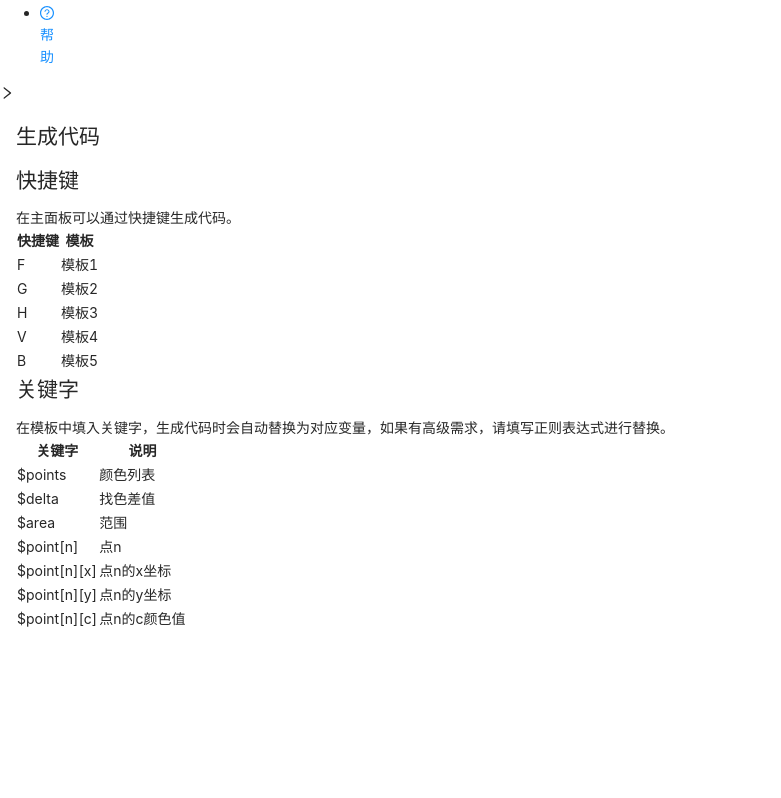
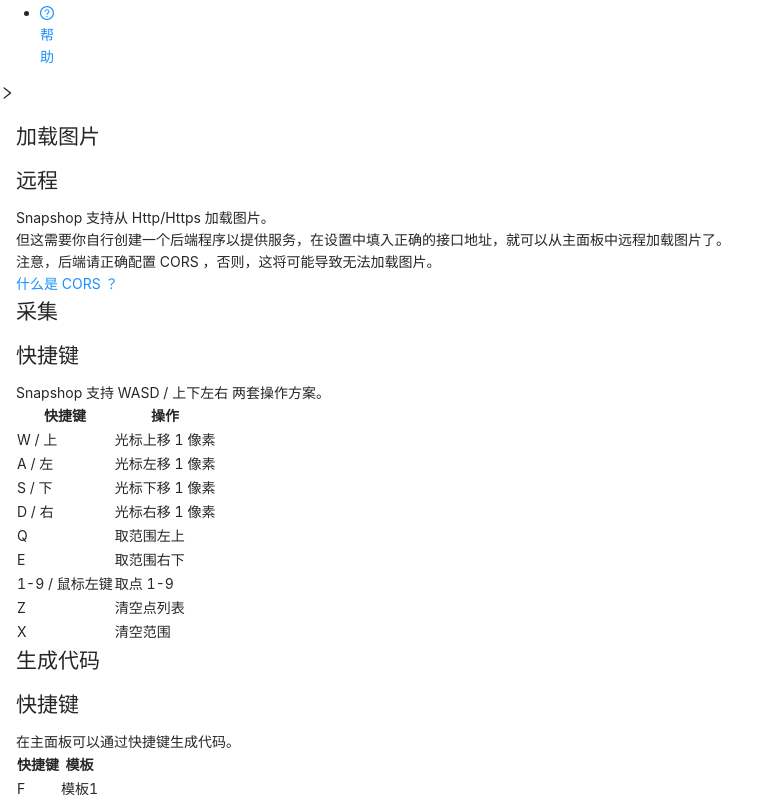
Before and after one commit to AuTsing/snapshop, a Vue app: page /#/help in a window 1280 px wide. Shown: the part 506-1304 px from the top of the page, without its empty margins (0-781 px from the left). Before the commit the page ends 1153 px from the top, so only its background shows below. Built offline with nearby package versions, Linux system fonts and the light colour scheme.

Commit message:
finish Help

```diff
--- a/src/view/Help.vue
+++ b/src/view/Help.vue
@@ -1,4 +1,30 @@
 <script setup lang="ts">
+const sampleHotkeysColumns = [
+    { title: '快捷键', dataIndex: 'hotkey' },
+    { title: '操作', dataIndex: 'action' },
+];
+const sampleHotkeys = [
+    { key: '1', hotkey: 'W / 上', action: '光标上移 1 像素' },
+    { key: '2', hotkey: 'A / 左', action: '光标左移 1 像素' },
+    { key: '3', hotkey: 'S / 下', action: '光标下移 1 像素' },
+    { key: '4', hotkey: 'D / 右', action: '光标右移 1 像素' },
+    { key: '5', hotkey: 'Q', action: '取范围左上' },
+    { key: '6', hotkey: 'E', action: '取范围右下' },
+    { key: '7', hotkey: '1-9 / 鼠标左键', action: '取点 1-9' },
+    { key: '8', hotkey: 'Z', action: '清空点列表' },
+    { key: '9', hotkey: 'X', action: '清空范围' },
+];
+const generateCodeHotkeysColumns = [
+    { title: '快捷键', dataIndex: 'hotkey' },
+    { title: '模板', dataIndex: 'template' },
+];
+const generateCodeHotkeys = [
+    { key: '1', hotkey: 'F', template: '模板1' },
+    { key: '2', hotkey: 'G', template: '模板2' },
+    { key: '3', hotkey: 'H', template: '模板3' },
+    { key: '4', hotkey: 'V', template: '模板4' },
+    { key: '5', hotkey: 'B', template: '模板5' },
+];
 const keywordsColumns = [
     { title: '关键字', dataIndex: 'keyword' },
     { title: '说明', dataIndex: 'instruction' },
@@ -12,30 +38,35 @@
     { key: '6', keyword: '$point[n][y]', instruction: '点n的y坐标' },
     { key: '7', keyword: '$point[n][c]', instruction: '点n的c颜色值' },
 ];
-const hotkeysColumns = [
-    { title: '快捷键', dataIndex: 'hotkey' },
-    { title: '模板', dataIndex: 'template' },
-];
-const hotkeys = [
-    { key: '1', hotkey: 'F', template: '模板1' },
-    { key: '2', hotkey: 'G', template: '模板2' },
-    { key: '3', hotkey: 'H', template: '模板3' },
-    { key: '4', hotkey: 'V', template: '模板4' },
-    { key: '5', hotkey: 'B', template: '模板5' },
-];
 </script>
 
 <template>
     <a-typography :style="{ margin: '16px' }">
+        <a-typography-title>加载图片</a-typography-title>
+        <a-typography-title :level="2">远程</a-typography-title>
+        <a-typography-paragraph style="width: 70%"> Snapshop 支持从 Http/Https 加载图片。 </a-typography-paragraph>
+        <a-typography-paragraph style="width: 70%">
+            但这需要你自行创建一个后端程序以提供服务，在设置中填入正确的接口地址，就可以从主面板中远程加载图片了。
+        </a-typography-paragraph>
+        <a-typography-paragraph style="width: 70%"> 注意，后端请正确配置 CORS ，否则，这将可能导致无法加载图片。 </a-typography-paragraph>
+        <a-typography-link href="https://developer.mozilla.org/zh-CN/docs/Web/HTTP/CORS" target="_blank"> 什么是 CORS ？ </a-typography-link>
+        <a-typography-title>采集</a-typography-title>
+        <a-typography-title :level="2">快捷键</a-typography-title>
+        <a-typography-paragraph style="width: 70%"> Snapshop 支持 WASD / 上下左右 两套操作方案。 </a-typography-paragraph>
+        <a-typography-paragraph style="width: 50%">
+            <a-table :columns="sampleHotkeysColumns" :data-source="sampleHotkeys" bordered size="small" :pagination="false"></a-table>
+        </a-typography-paragraph>
         <a-typography-title>生成代码</a-typography-title>
         <a-typography-title :level="2">快捷键</a-typography-title>
-        <a-typography-paragraph> 在主面板可以通过快捷键生成代码。 </a-typography-paragraph>
-        <a-typography-paragraph :style="{ width: '50%' }">
-            <a-table :columns="hotkeysColumns" :data-source="hotkeys" bordered size="small" :pagination="false"></a-table>
+        <a-typography-paragraph style="width: 70%"> 在主面板可以通过快捷键生成代码。 </a-typography-paragraph>
+        <a-typography-paragraph style="width: 50%">
+            <a-table :columns="generateCodeHotkeysColumns" :data-source="generateCodeHotkeys" bordered size="small" :pagination="false"></a-table>
         </a-typography-paragraph>
         <a-typography-title :level="2">关键字</a-typography-title>
-        <a-typography-paragraph> 在模板中填入关键字，生成代码时会自动替换为对应变量，如果有高级需求，请填写正则表达式进行替换。 </a-typography-paragraph>
-        <a-typography-paragraph :style="{ width: '50%' }">
+        <a-typography-paragraph style="width: 70%">
+            在模板中填入关键字，生成代码时会自动替换为对应变量，如果有高级需求，请填写正则表达式进行替换。
+        </a-typography-paragraph>
+        <a-typography-paragraph style="width: 50%">
             <a-table :columns="keywordsColumns" :data-source="keywords" bordered size="small" :pagination="false"></a-table>
         </a-typography-paragraph>
     </a-typography>
```
